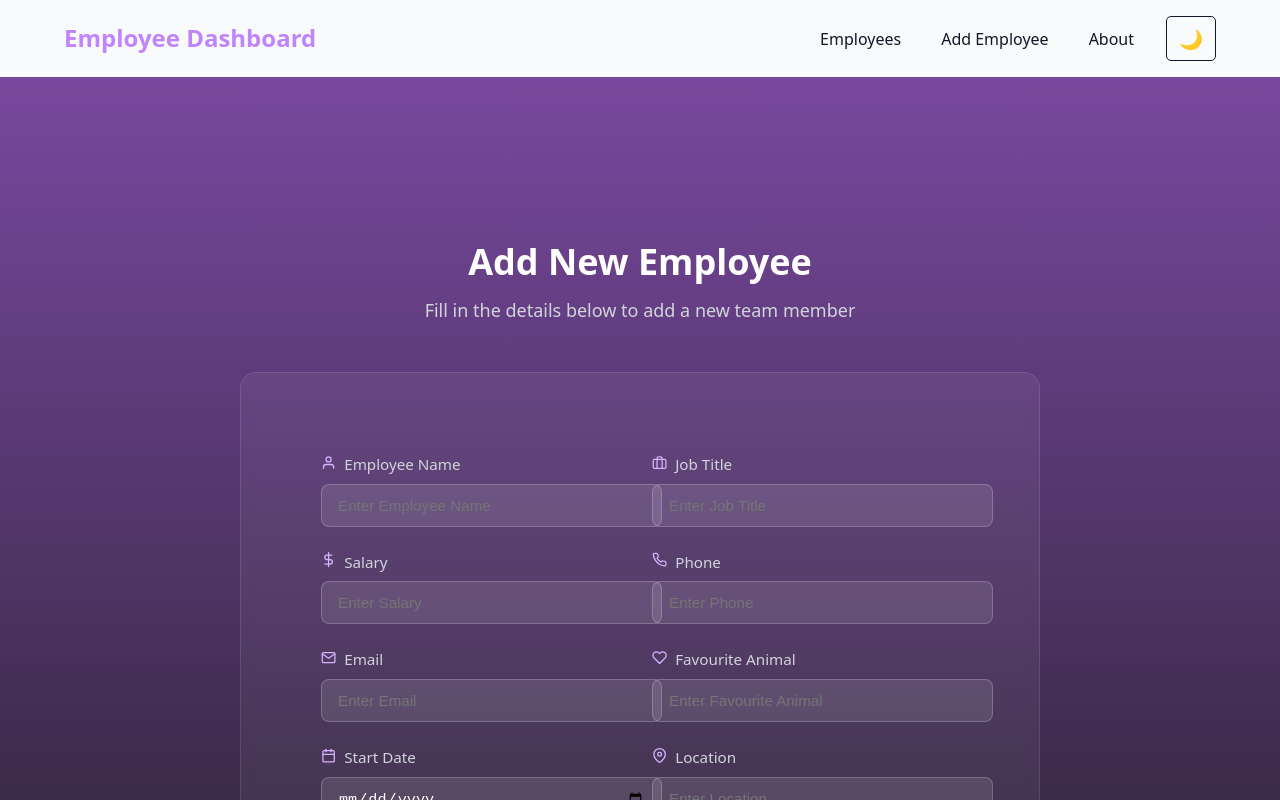
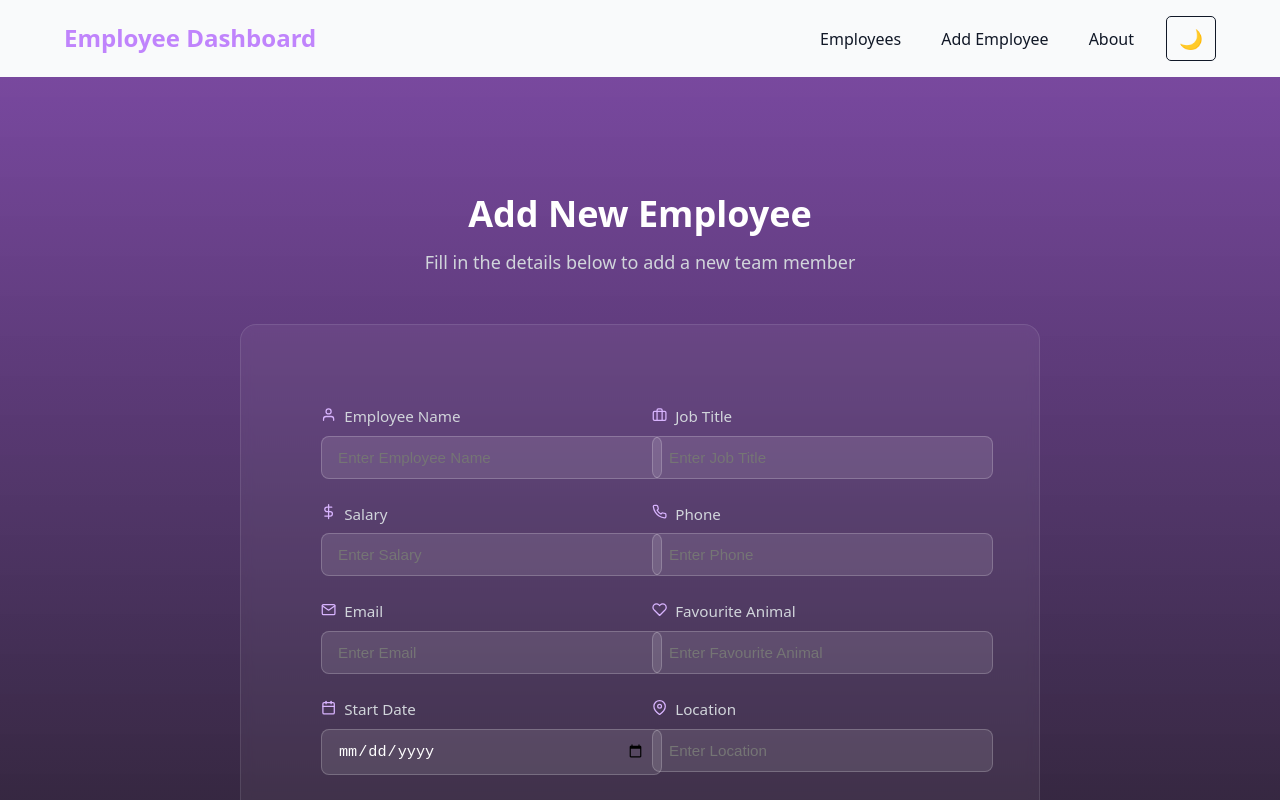
Before and after one commit to danielanthonyO/hrApp_frontend, a React (Vite) app: page /add in a window 1280 px wide. Built offline with nearby package versions, Linux system fonts and the light colour scheme; no server answers.

Commit message:
Refactor the code

```diff
--- a/src/pages/About/About.css
+++ b/src/pages/About/About.css
@@ -1,5 +1,5 @@
 .about-section {
-    padding: 5rem 10%;
+    padding: 3rem 10%;
     background: linear-gradient(to bottom, rgba(88, 28, 135, 0.8), rgba(0, 0, 0, 0.9));
     display: flex;
     align-items: center;
--- a/src/pages/AddEmployee/AddEmployee.css
+++ b/src/pages/AddEmployee/AddEmployee.css
@@ -1,5 +1,5 @@
 .add-employee-section {
-  padding: 4rem 2rem;
+  padding: 1rem 1rem;
   background: linear-gradient(
     to bottom,
     rgba(88, 28, 135, 0.8),
--- a/src/pages/AddEmployee/PersonCard.jsx
+++ b/src/pages/AddEmployee/PersonCard.jsx
@@ -17,7 +17,6 @@ const animalEmojis = {
   bear: "🐻",
   rabbit: "🐰",
   wolf: "🐺",
-  // Add more mappings as needed
 };
 
 const PersonCard = ({
--- a/src/pages/AddEmployee/PersonList.module.css
+++ b/src/pages/AddEmployee/PersonList.module.css
@@ -1,5 +1,5 @@
 .section {
-  padding: 5rem 10%;
+  padding: 3rem 10%;
   background: linear-gradient(to bottom, rgba(88, 28, 135, 0.8), rgba(0, 0, 0, 0.9));
   min-height: 100vh;
 }
```
